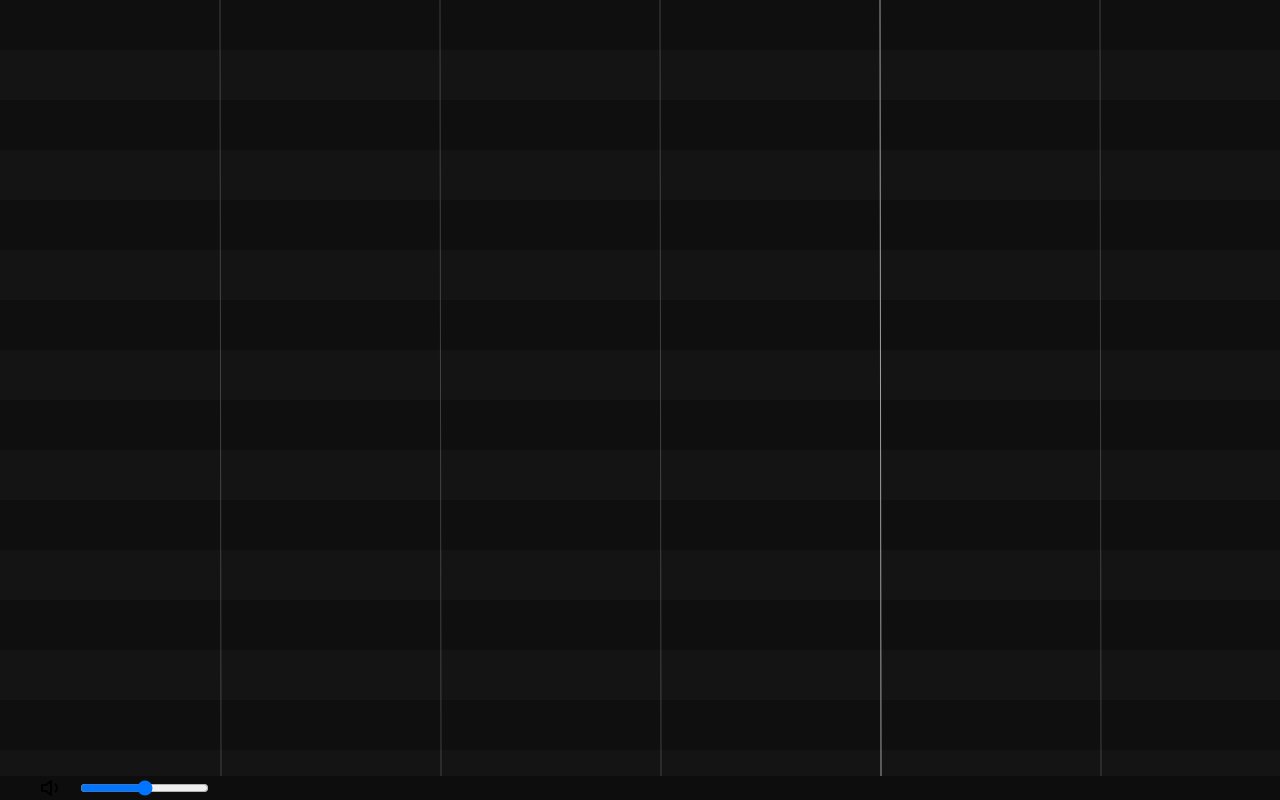
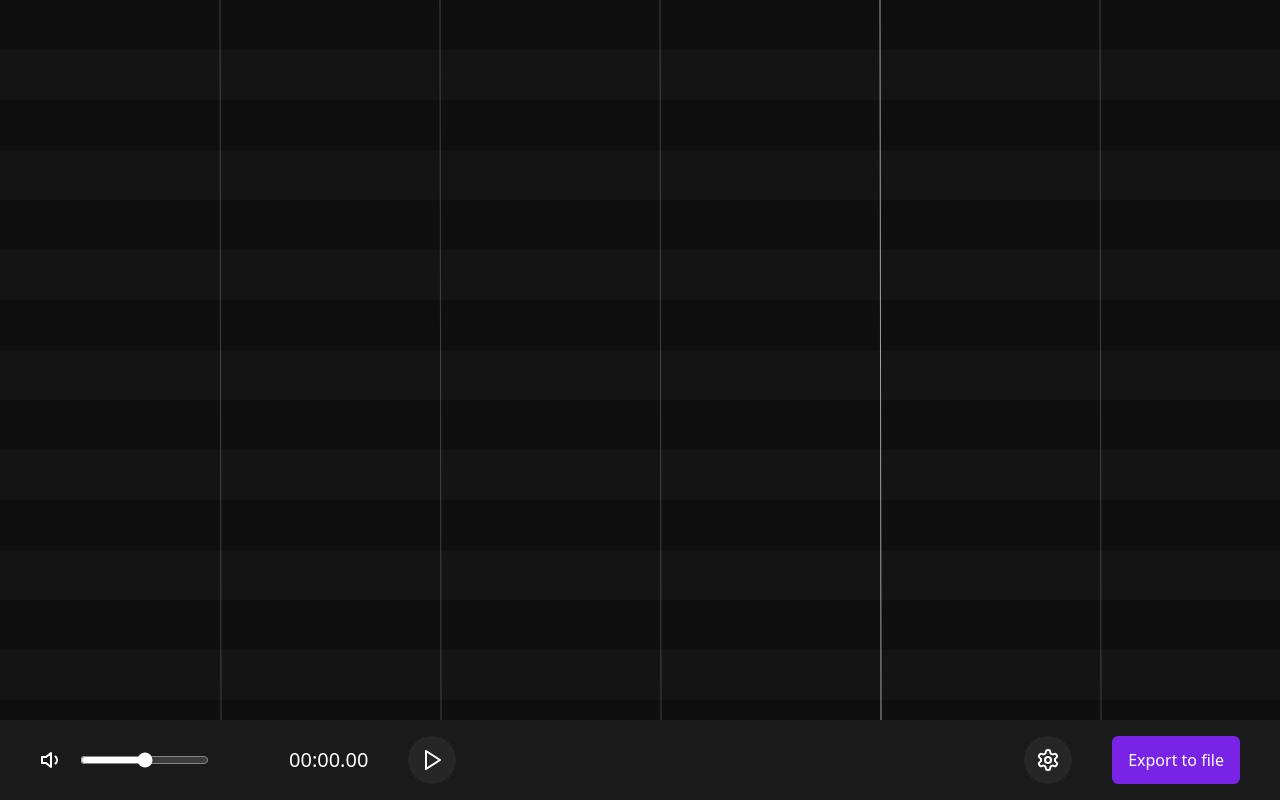
Before and after one commit to Noove/Melody-App, a React (Vite) app: page / in a window 1280 px wide. Built offline with nearby package versions, Linux system fonts and the light colour scheme.

Commit message:
Footer and highlight color

```diff
--- a/src/App.tsx
+++ b/src/App.tsx
@@ -1,10 +1,7 @@
-import { useState } from "react";
 import PianoRoll from "./components/PianoRoll";
-import { Volume, Volume1, Volume2 } from "lucide-react";
+import Footer from "./components/Footer";
 
 function App() {
-  const [volume, setVolume] = useState(50);
-
   return (
     <>
       <div className="flex h-screen w-full flex-col bg-black">
@@ -17,21 +14,7 @@ function App() {
         </div>
 
         {/* FOOTER */}
-        <footer className="w-full bg-white/5 px-10">
-          <div className="flex gap-x-4">
-            {volume > 50 ? <Volume2 /> : volume > 0 ? <Volume1 /> : <Volume />}
-
-            <input
-              type="range"
-              min="0"
-              max="100"
-              value={volume}
-              className="slider"
-              onChange={(e) => setVolume(parseInt(e.target.value))}
-              id="mySlider"
-            />
-          </div>
-        </footer>
+        <Footer />
       </div>
     </>
   );
--- /dev/null
+++ b/src/components/Footer.tsx
@@ -0,0 +1,86 @@
+import { useState } from "react";
+import { Volume, Volume1, Volume2, Play, Square, Settings } from "lucide-react";
+
+const Footer = () => {
+  const [volume, setVolume] = useState(50);
+  const [isPlaying, setIsPlaying] = useState(false);
+  // const [time, setTime] = useState();
+
+  const CircleButton = ({
+    icon,
+    isPlaying,
+    setIsPlaying,
+    className,
+  }: {
+    icon: React.ReactNode;
+    isPlaying?: boolean;
+    setIsPlaying?: (value: boolean) => void;
+    className?: string;
+  }) => {
+    return (
+      <button
+        className={`flex h-12 w-12 items-center justify-center rounded-full bg-white/5 ${className}`}
+        onClick={() => {
+          if (setIsPlaying) {
+            setIsPlaying(!isPlaying);
+          }
+        }}
+      >
+        {icon}
+      </button>
+    );
+  };
+  return (
+    <>
+      <footer className="flex h-20 w-full items-center bg-white/10 px-10">
+        <div className="mr-20 flex h-full items-center gap-x-4">
+          {volume > 50 ? (
+            <Volume2 color="#fff" />
+          ) : volume > 0 ? (
+            <Volume1 color="#fff" />
+          ) : (
+            <Volume color="#fff" />
+          )}
+
+          <input
+            type="range"
+            min="0"
+            max="100"
+            value={volume}
+            className="slider range cursor-pointer accent-white/5"
+            onChange={(e) => setVolume(parseInt(e.target.value))}
+            id="mySlider"
+          />
+        </div>
+
+        <span className="mr-10 text-xl text-white">00:00.00</span>
+
+        <div>
+          {isPlaying ? (
+            <CircleButton
+              icon={<Square color="#fff" />}
+              isPlaying={isPlaying}
+              setIsPlaying={setIsPlaying}
+            />
+          ) : (
+            <CircleButton
+              icon={<Play color="#fff" />}
+              isPlaying={isPlaying}
+              setIsPlaying={setIsPlaying}
+            />
+          )}
+        </div>
+
+        <CircleButton
+          className="ml-auto mr-10"
+          icon={<Settings color="#fff" />}
+        />
+        <button className="text-l bg-highlight flex h-12 items-center justify-center rounded-md px-4 text-white">
+          Export to file
+        </button>
+      </footer>
+    </>
+  );
+};
+
+export default Footer;
--- a/tailwind.config.js
+++ b/tailwind.config.js
@@ -2,7 +2,11 @@
 export default {
   content: ["./index.html", "./src/**/*.{js,ts,jsx,tsx}"],
   theme: {
-    extend: {},
+    extend: {
+      colors: {
+        highlight: "rgb(120,35,230)",
+      },
+    },
   },
   plugins: [],
 };
```
